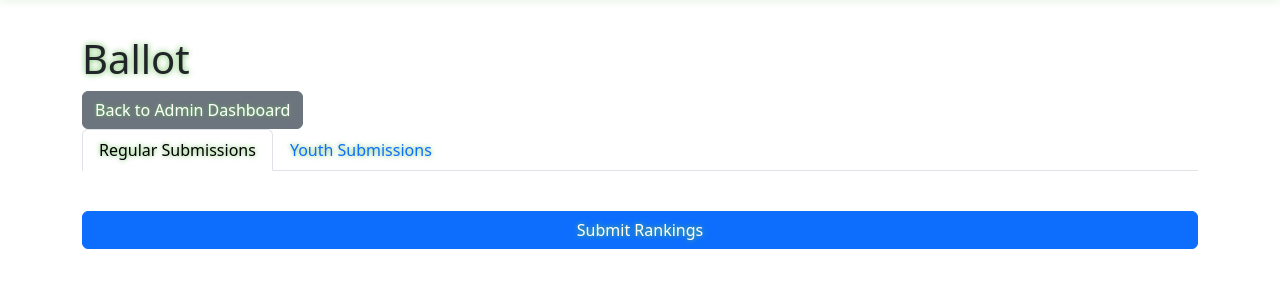
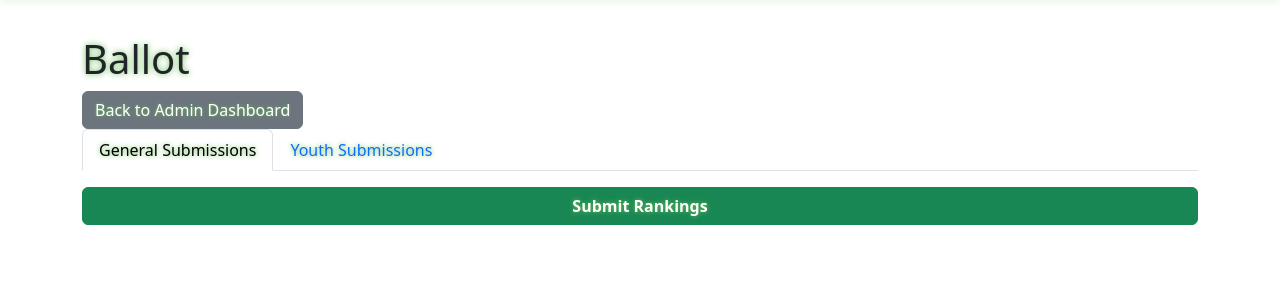
Before and after one commit to denuoweb/ArtSubmissionSite, a Flask app: page /judges/ballot in a window 1280 px wide. Shown: the part 61-361 px from the top of the page. Run offline with Flask 3, Linux system fonts and the light colour scheme; the visitor is signed in with stand-in values (Sample User, id 1); some libraries are stand-ins or nearby versions.

Commit message:
language updates

```diff
--- a/app/templates/judges_ballot.html
+++ b/app/templates/judges_ballot.html
@@ -18,7 +18,7 @@
             role="tab"
             aria-controls="current-submissions"
             aria-selected="true">
-            Regular Submissions
+            General Submissions
         </button>
     </li>
     <li class="nav-item" role="presentation">
@@ -38,14 +38,14 @@
 
 <!-- Tabs Content -->
 <div class="tab-content mt-3" id="ballotTabsContent">
-    <!-- Regular Submissions Tab -->
-    <div class="tab-pane fade show active" id="current-submissions" role="tabpanel" aria-labelledby="current-tab">
+    <!-- General Submissions Tab -->
+    <div class="tab-pane show active" id="current-submissions" role="tabpanel" aria-labelledby="current-tab">
         <form method="POST" id="ranking-form" class="d-flex flex-column">
             {{ form.csrf_token }}
 
             <!-- Submit Rankings -->
             <input type="hidden" name="rank" id="rank-input">
-            <button type="submit" class="btn btn-primary mt-4 w-100">Submit Rankings</button>
+            <button type="submit" class="btn btn-success"><strong>Submit Rankings</strong></button>
 
             <div id="rankings-list" class="d-flex flex-wrap gap-3 mt-3">
                 {% for submission in artist_submissions %}
@@ -87,13 +87,13 @@
     </div>
 
     <!-- Youth Submissions Tab -->
-    <div class="tab-pane fade" id="youth-submissions" role="tabpanel" aria-labelledby="youth-tab">
+    <div class="tab-pane" id="youth-submissions" role="tabpanel" aria-labelledby="youth-tab">
         <form method="POST" id="youth-ranking-form" class="d-flex flex-column">
             {{ form.csrf_token }}
 
             <!-- Submit Youth Rankings -->
             <input type="hidden" name="youth_rank" id="youth-rank-input">
-            <button type="submit" class="btn btn-primary mt-4 w-100">Submit Youth Rankings</button>
+            <button type="submit" class="btn btn-success"><strong>Submit Youth Rankings</strong></button>
 
             <div id="youth-rankings-list" class="d-flex flex-wrap gap-3 mt-3">
                 {% for submission in youth_submissions %}
--- a/app/templates/judges_password.html
+++ b/app/templates/judges_password.html
@@ -1,6 +1,9 @@
 {% extends "base.html" %}
 {% block content %}
-<h1>Ballot</h1>
+<h1>Ballots</h1>
+<p>
+    - Use a password to access contest voting.
+</p>
 <form method="POST" action="{{ url_for('validate_judge_password') }}">
     {{ form.csrf_token }}
     <div>
```
